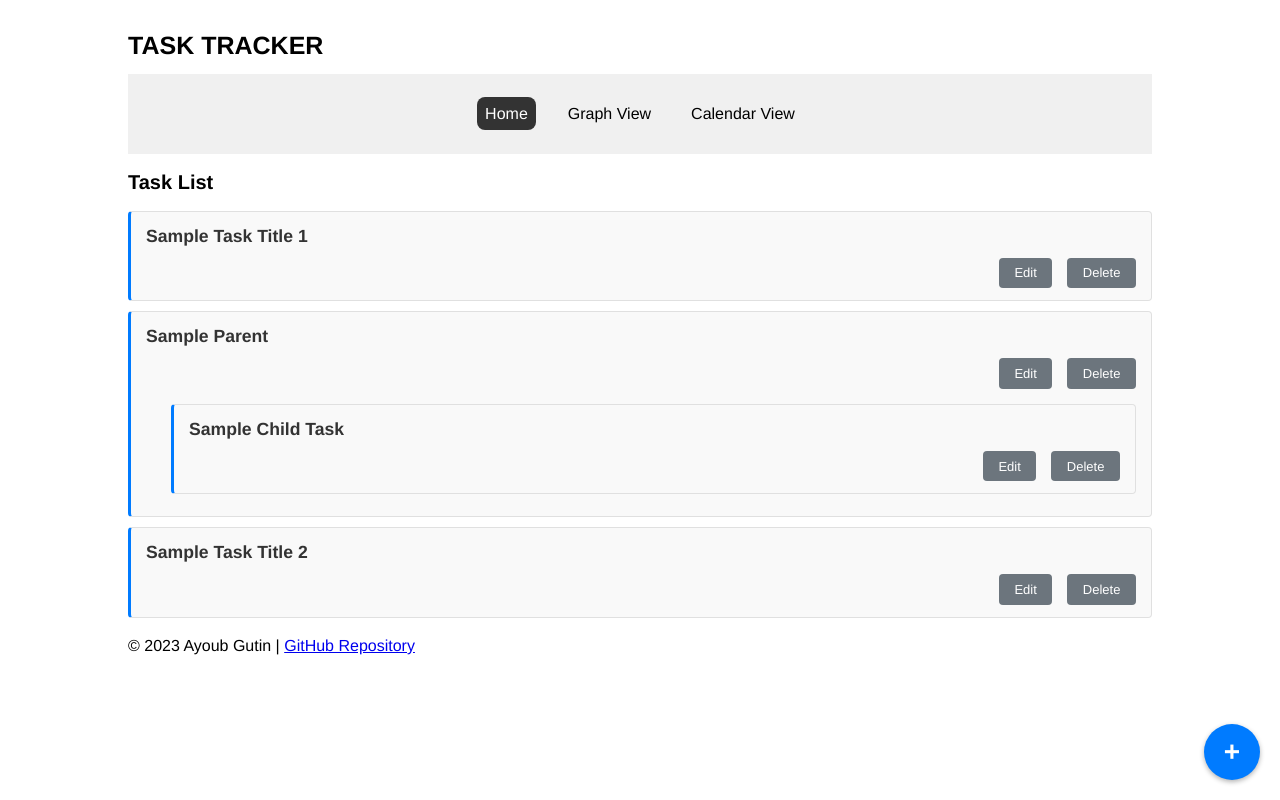
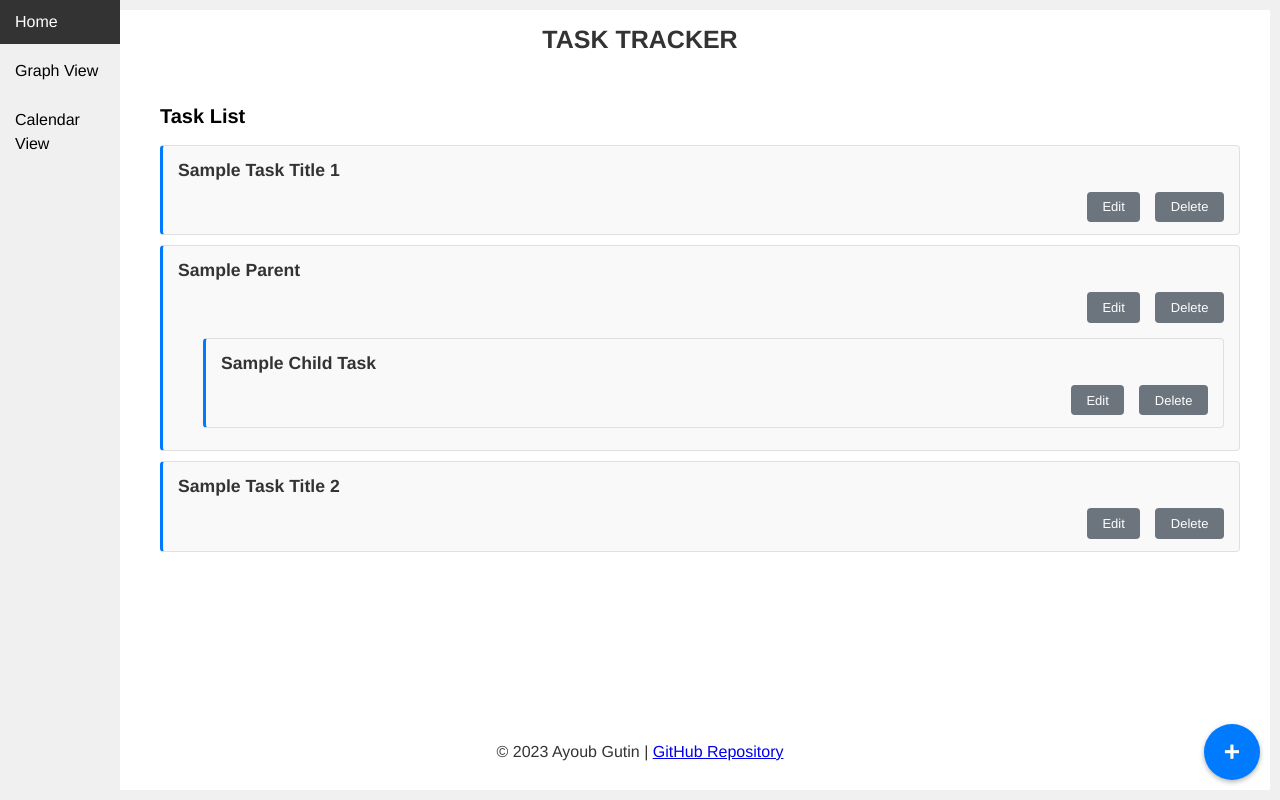
Before and after one commit to AyoubGutin/task-tracker, a Flask app: page / in a window 1280 px wide. Run offline with Flask 3, Linux system fonts and the light colour scheme.

Commit message:
change nav layout and html structure

```diff
--- a/static/css/styles.css
+++ b/static/css/styles.css
@@ -1,19 +1,44 @@
-* {
-  box-sizing: border-box;
-}
 html {
   font-size: 62.5%; /* 1rem = 10px */
   cursor: default;
 }
+* {
+  box-sizing: border-box;
+}
 body {
   /* Font size, line-height, font-family */
   font: 1.6rem/150% Helvetica, Arial, sans-serif;
-  padding: 1em;
   /*  top and bottom margins 0,  auto left and right */
-  margin: 0 auto;
-  max-width: 66em;
+  margin: 0;
+  min-height: 100vh;
+  display: flex;
+  flex-direction: column;
+  background-color: white; /* Light background color */
+  border: 10px solid #f0f0f0; /* Border around the page */
 }
 
+header {
+  text-align: center;
+  color: #333;
+  padding: 0;
+}
+footer {
+  text-align: center;
+  color: #333;
+  padding: 1rem 0;
+  position: relative;
+  bottom: 0;
+  width: 100%;
+}
+
+main {
+  flex-grow: 1;
+  padding: 2rem 3rem;
+  overflow-y: auto;
+  margin-left: 12rem;
+}
+
+/* ------------------------------------------------------ */
 /* Headings */
 h1 {
   font-size: 2.5rem;
@@ -57,7 +82,7 @@ textarea {
   border: 2px solid #000;
   margin: 0 0 1em 0;
   padding: 0.5em;
-  width: 40%;
+  width: 100%;
 }
 input[type='submit'] {
   background-color: #6c757d; /* A neutral button color */
@@ -79,22 +104,31 @@ input[type='submit']:focus {
 /* ------------------------------------------------------------------ */
 /* Navigation styling */
 nav {
+  width: 12rem;
+  height: 100vh;
   background-color: #f0f0f0;
+  position: fixed;
+  left: 0;
+  top: 0;
   display: flex;
-  height: 10vh;
+  flex-direction: column;
+  justify-content: space-between;
+  padding: 0;
 }
 
 nav ul {
-  margin: auto;
-  display: inherit;
-  justify-content: space-around;
-  align-items: center;
+  list-style-type: none;
   padding: 0;
-  gap: 1.5em;
+  margin: 0;
 }
 
-nav li {
-  list-style: none;
+nav li a {
+  display: flex;
+  align-items: center;
+  padding: 1rem 1.5rem;
+  text-decoration: none;
+  margin-bottom: 0.5rem;
+  transition: background-color 0.2s ease, color 0.2s ease;
 }
 
 nav a {
@@ -105,13 +139,11 @@ nav a {
 
 nav li:hover a {
   background-color: #ccc;
-  border-radius: 0.5em;
 }
 
 nav li.active a {
   background-color: #333;
   color: #fff;
-  border-radius: 0.5em;
 }
 
 /* ------------------------------------------------------------------ */
--- a/templates/index.html
+++ b/templates/index.html
@@ -24,6 +24,8 @@
         </ul>
       </nav>
 
+
+      <main>
         <section id="task-list">
           <h2>Task List</h2>
           <ul class="task-list">
```
Lines whose indentation alone changed are shown as unchanged.
